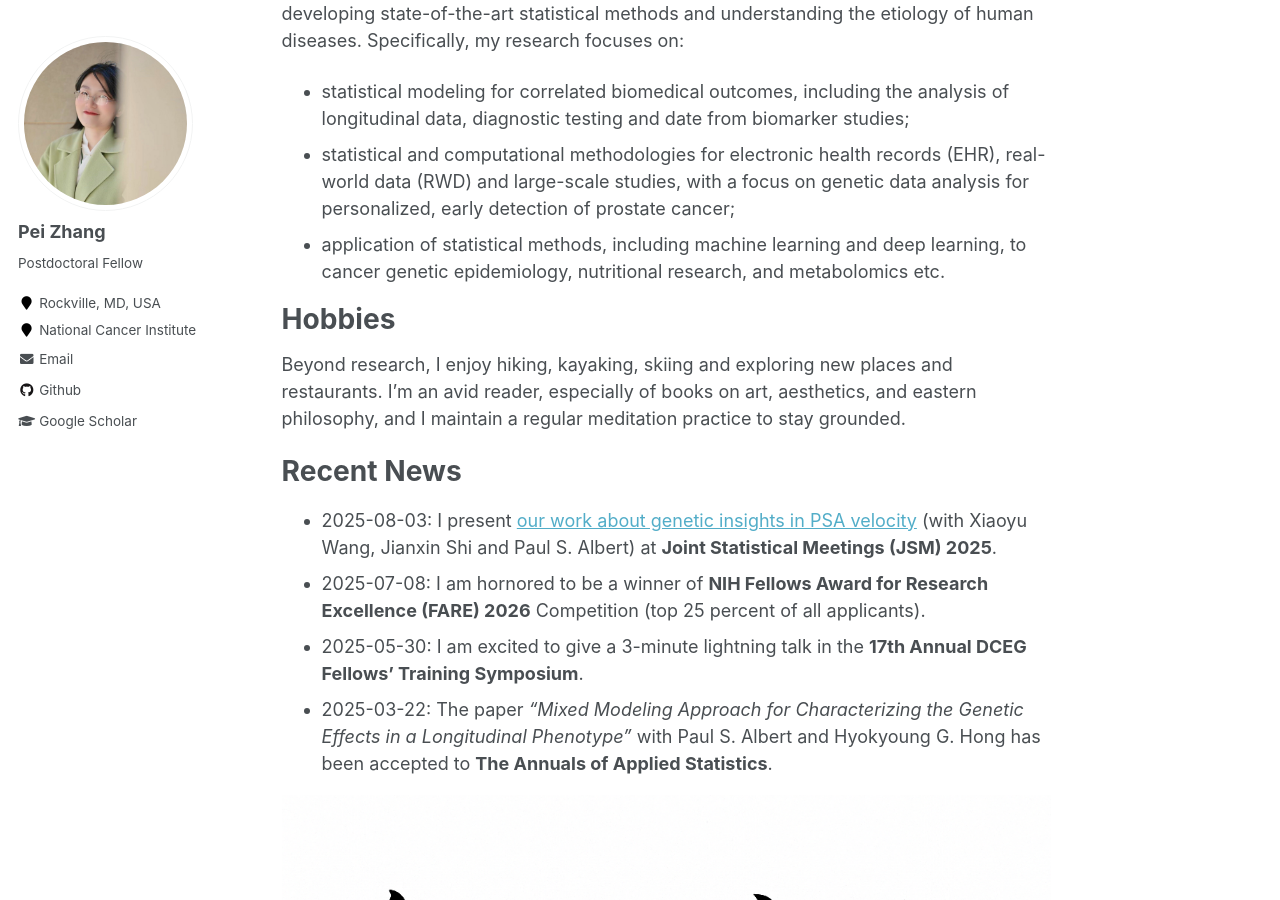
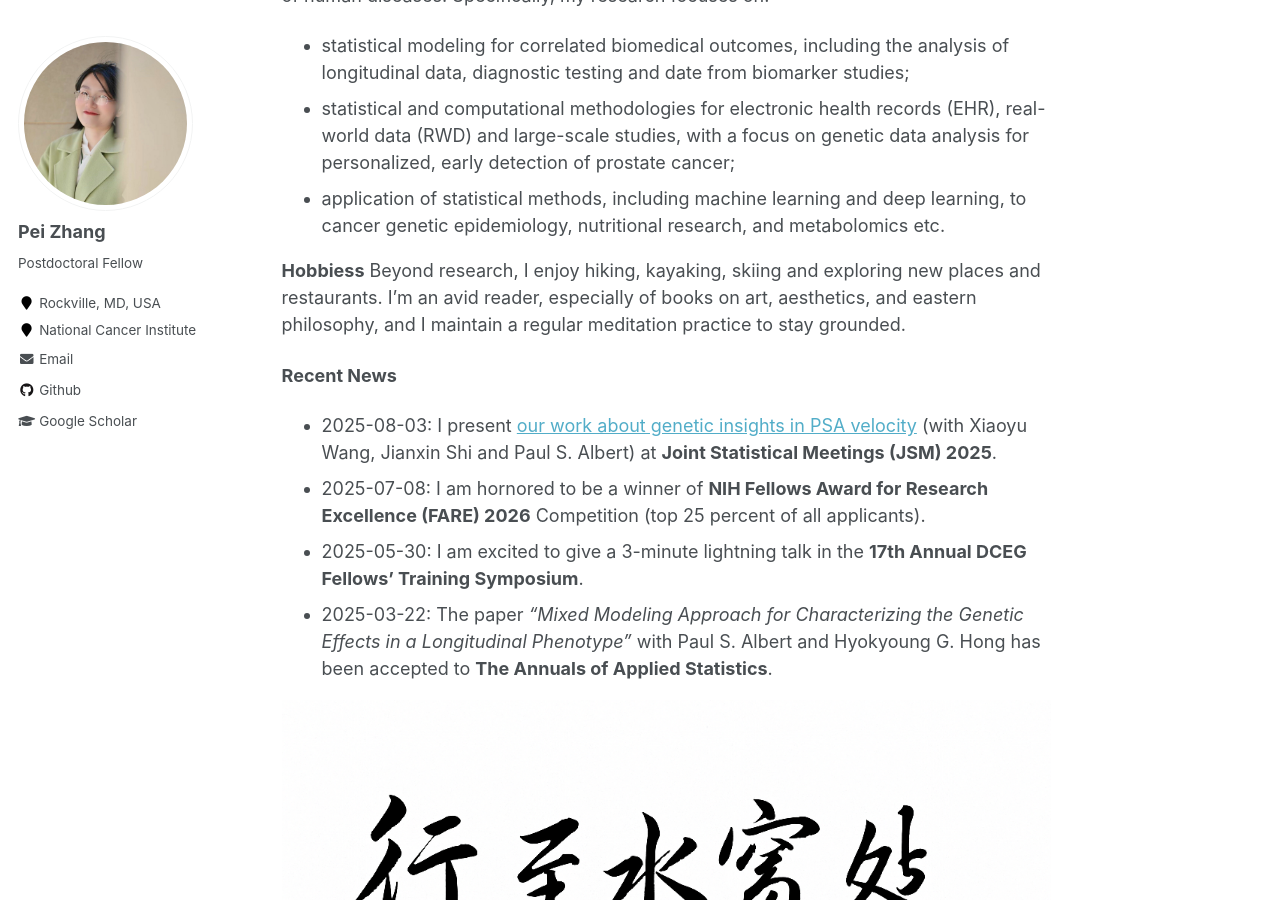
Before and after one commit to BettyzhangPei/BettyzhangPei.github.io, a Jekyll site: the page built from _pages/about.md, in a window 1280 px wide and 900 px high, scrolled down 528 px. Built offline with Jekyll 4.4.1, drawn with Linux system fonts in a browser that asks for light colours.

Commit message:
Update about.md

```diff
--- a/_pages/about.md
+++ b/_pages/about.md
@@ -1,27 +1,26 @@
 ---
 permalink: /
-title: "About Me"
+title: " "
 author_profile: true
 redirect_from:
   - /about/
   - /about.html
 ---
 
+<h3 style="margin-top:0;">About Me</h3>
+
 I am currently a Postdoctoral Fellow in the Biostatistics Branch, Division of Cancer in Epidemiology and Genetics (DCEG), National Cancer Institute (NCI), National Institutes of Health (NIH), working with Senior Principle Investigators [Paul S. Albert](https://dceg.cancer.gov/about/staff-directory/albert-paul) and [Jianxin Shi](https://dceg.cancer.gov/about/staff-directory/shi-jianxin). I earned my Ph.D. in Mathematical Statistics from University of Maryland, College Park (UMCP) and was honored to be advised by Prof. [Doron Levy](https://math.umd.edu/~dlevy/), Senior Principle Investigators [Paul S. Albert](https://dceg.cancer.gov/about/staff-directory/albert-paul), [Jianxin Shi](https://dceg.cancer.gov/about/staff-directory/shi-jianxin) and [Hyokyoung G. Hong](https://dceg.cancer.gov/about/staff-directory/hong-grace) under the NIH Graduate Partnerships Program (GPP). Prior to UMCP, I obtained my Master’s degree in Mathematics in 2016 from University of Science and Technology of China (USTC) and was honored to be mentored by Prof. [Xinan Ma](http://staff.ustc.edu.cn/~xinan/), and my Bachelor’s degree in Mathematics and Applied Mathematics in 2014 from Nanjing Normal University (NNU).
 
-Research Interests
-===========
+<b>Research Interests</b>
 My research lies at the intersection of statistics and public health, with the goal of developing state-of-the-art statistical methods and understanding the etiology of human diseases. Specifically, my research focuses on:
 * statistical modeling for correlated biomedical outcomes, including the analysis of longitudinal data, diagnostic testing and date from biomarker studies;
 * statistical and computational methodologies for electronic health records (EHR), real-world data (RWD) and large-scale studies, with a focus on genetic data analysis for personalized, early detection of prostate cancer;
 * application of statistical methods, including machine learning and deep learning, to cancer genetic epidemiology, nutritional research, and metabolomics etc.
 
-Hobbies
-==========
+<b>Hobbiess</b>
 Beyond research, I enjoy hiking, kayaking, skiing and exploring new places and restaurants. I’m an avid reader, especially of books on art, aesthetics, and eastern philosophy, and I maintain a regular meditation practice to stay grounded.
 
-Recent News
-===========
+<b>Recent News</b>
 * 2025-08-03: I present [our work about genetic insights in PSA velocity](https://arxiv.org/abs/2505.04773) (with Xiaoyu Wang, Jianxin Shi and Paul S. Albert) at **Joint Statistical Meetings (JSM) 2025**.
 * 2025-07-08: I am hornored to be a winner of **NIH Fellows Award for Research Excellence (FARE) 2026** Competition (top 25 percent of all applicants).
 * 2025-05-30: I am excited to give a 3-minute lightning talk in the **17th Annual DCEG Fellows' Training Symposium**.
```
